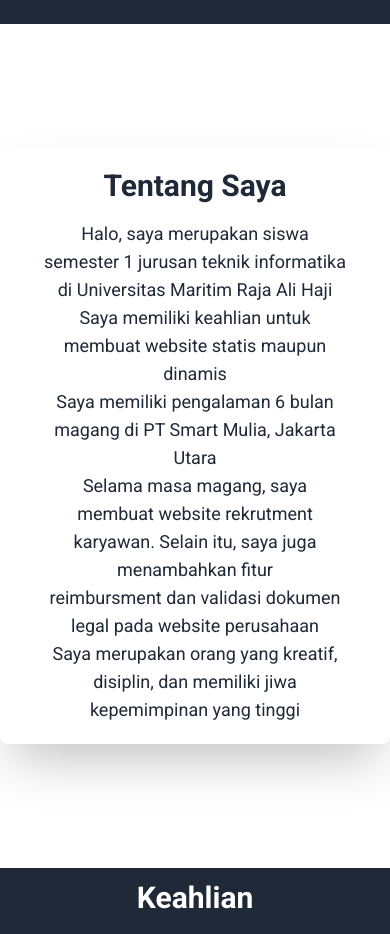
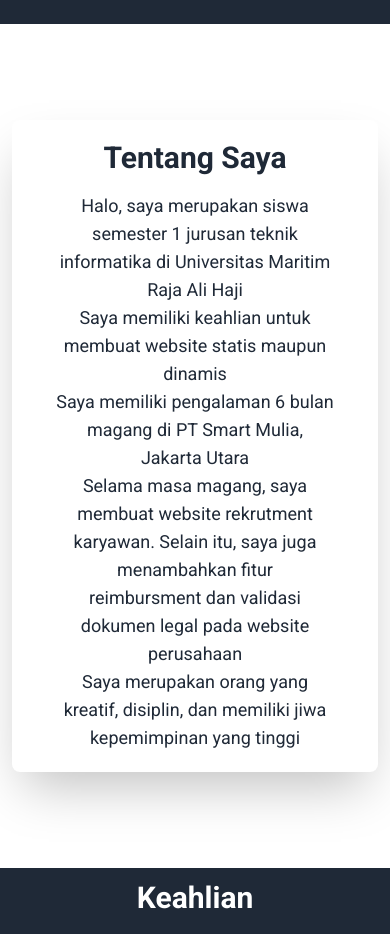
Before and after one commit to Kikahaekal/Web-profile, a React (Vite) app: page / in a window 390 px wide. Shown: the part 820-1754 px from the top of the page. Built offline with nearby package versions, Linux system fonts and the light colour scheme.

Commit message:
fix margin in mobile view

```diff
--- a/src/components/About/About.tsx
+++ b/src/components/About/About.tsx
@@ -4,7 +4,7 @@ import Description from "./Description"
 
 const About = () => {
     return (
-        <div className="text-gray-800 bg-white shadow-2xl rounded-lg p-5 md:p-20">
+        <div className="text-gray-800 bg-white shadow-2xl rounded-lg m-3 md:m-0 p-5 md:p-20">
             <Title text="Tentang Saya"/>
             <Description />
         </div>
```
